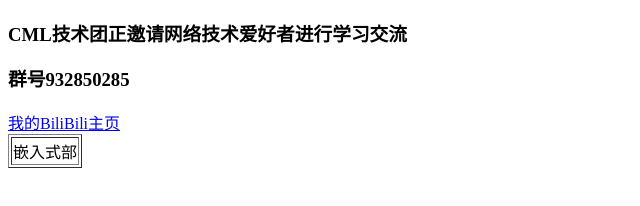
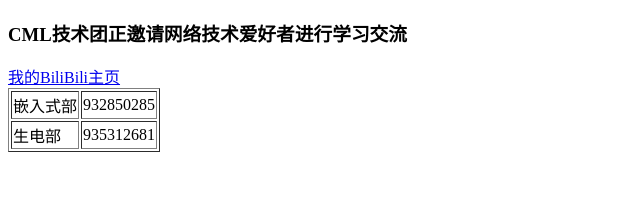
Before and after one commit to TheNightSparrow/TheNightSparrow.github.io, a plain HTML site: page index.html in a window 1280 px wide. Shown: the whole page, without its empty margins (0-640 px from the left). Drawn offline with Linux system fonts and the light colour scheme.

Commit message:
index.html

```diff
--- a/index.html
+++ b/index.html
@@ -10,7 +10,7 @@
 </head>
 <body>
     <h3>CML技术团正邀请网络技术爱好者进行学习交流</h3>
-    <h3>群号932850285</h3>
+
     <a href="https://space.bilibili.com/441022317?spm_id_from=333.1007.0.0">我的BiliBili主页</a>
 
 <table border="1px">
@@ -18,9 +18,21 @@
  <td>
         嵌入式部
  </td>
+<td>
+       932850285
+
+</td>
 
 </tr>
 
+<tr>
+ <td>
+        生电部
+ </td>
+ <td>
+        935312681
+ </td>
+</tr>
 
 
 
```
